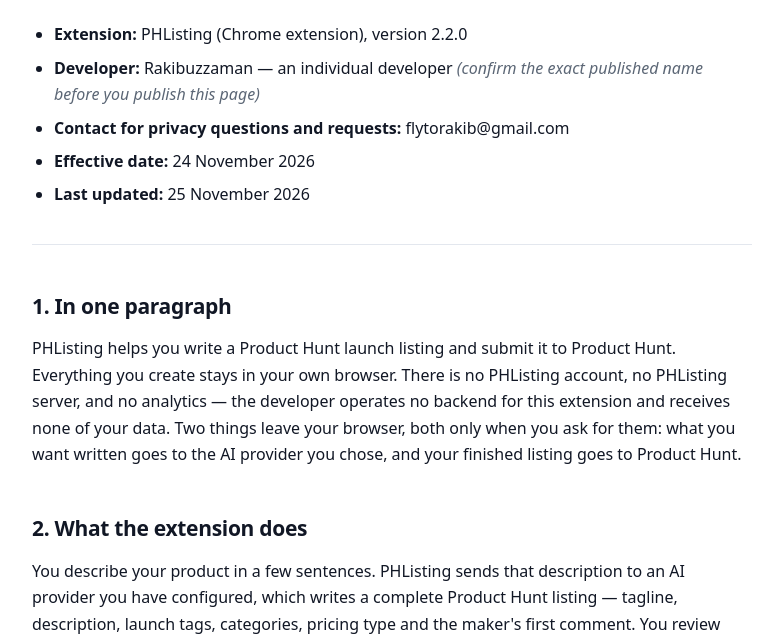
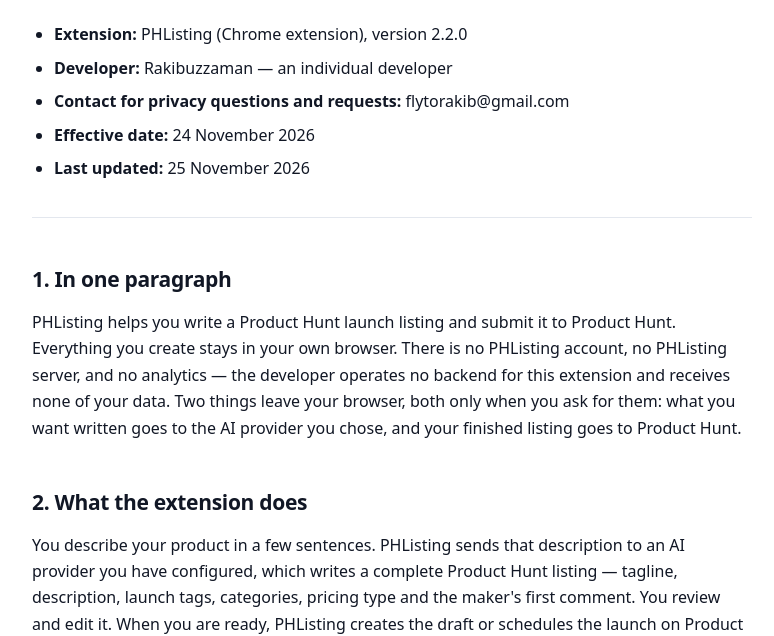
Before and after one commit to FlyToRakib/phlisting-site, a plain HTML site: page privacy.html in a window 1280 px wide. Shown: the part 171-807 px from the top of the page, without its empty margins (248-1022 px from the left). Drawn offline with Linux system fonts and the light colour scheme.

Commit message:
privacy: drop the note-to-self from the developer line
The Developer line carried an editorial aside - confirm the exact published
name before you publish this page - which has been visible on this page since
it was first published. The name is confirmed as Rakibuzzaman, so the aside is
removed. Nothing else changed.

Co-Authored-By: Claude Opus 5 <noreply@anthropic.com>

```diff
--- a/privacy.html
+++ b/privacy.html
@@ -49,7 +49,7 @@
     <span>PHListing</span>
   </div>
 <h1>PHListing — Privacy Policy</h1>
-<ul><li><strong>Extension:</strong> PHListing (Chrome extension), version 2.2.0</li><li><strong>Developer:</strong> Rakibuzzaman — an individual developer <em>(confirm the exact published name before you publish this page)</em></li><li><strong>Contact for privacy questions and requests:</strong> flytorakib@gmail.com</li><li><strong>Effective date:</strong> 24 November 2026</li><li><strong>Last updated:</strong> 25 November 2026</li></ul>
+<ul><li><strong>Extension:</strong> PHListing (Chrome extension), version 2.2.0</li><li><strong>Developer:</strong> Rakibuzzaman — an individual developer</li><li><strong>Contact for privacy questions and requests:</strong> flytorakib@gmail.com</li><li><strong>Effective date:</strong> 24 November 2026</li><li><strong>Last updated:</strong> 25 November 2026</li></ul>
 <hr>
 <h2>1. In one paragraph</h2>
 <p>PHListing helps you write a Product Hunt launch listing and submit it to Product Hunt. Everything you create stays in your own browser. There is no PHListing account, no PHListing server, and no analytics — the developer operates no backend for this extension and receives none of your data. Two things leave your browser, both only when you ask for them: what you want written goes to the AI provider you chose, and your finished listing goes to Product Hunt.</p>
```
